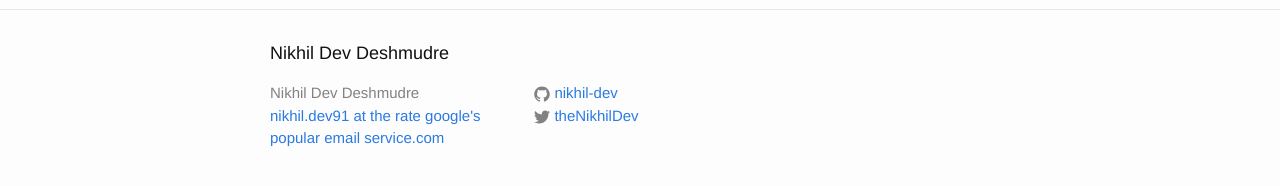
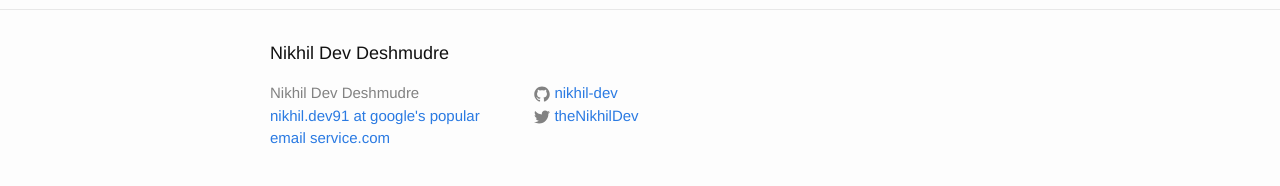
Before and after one commit to nikhil-dev/nikhil-dev.github.io, a Jekyll site: the page built from about.md, in a window 1280 px wide. Shown: the part 341-527 px from the top of the page. Built offline with Jekyll 4.4.1, drawn with Linux system fonts in a browser that asks for light colours.

Commit message:
Update email id

```diff
--- a/_config.yml
+++ b/_config.yml
@@ -7,7 +7,7 @@
 
 # Site settings
 title: Nikhil Dev Deshmudre
-email: nikhil.dev91 at the rate google's popular email service.com
+email: nikhil.dev91 at google's popular email service.com
 description: > # this means to ignore newlines until "baseurl:"
 
 baseurl: "" # the subpath of your site, e.g. /blog
```
